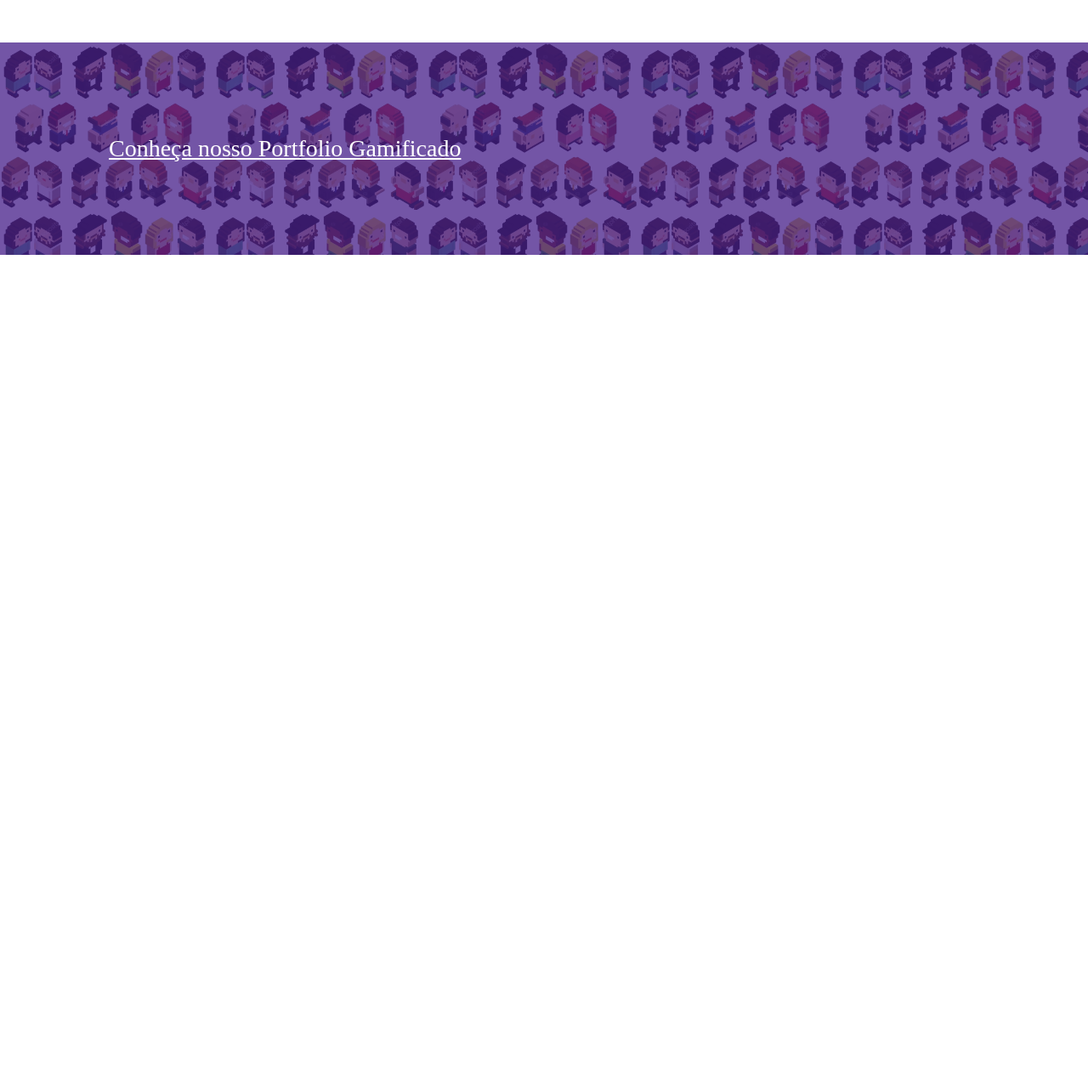
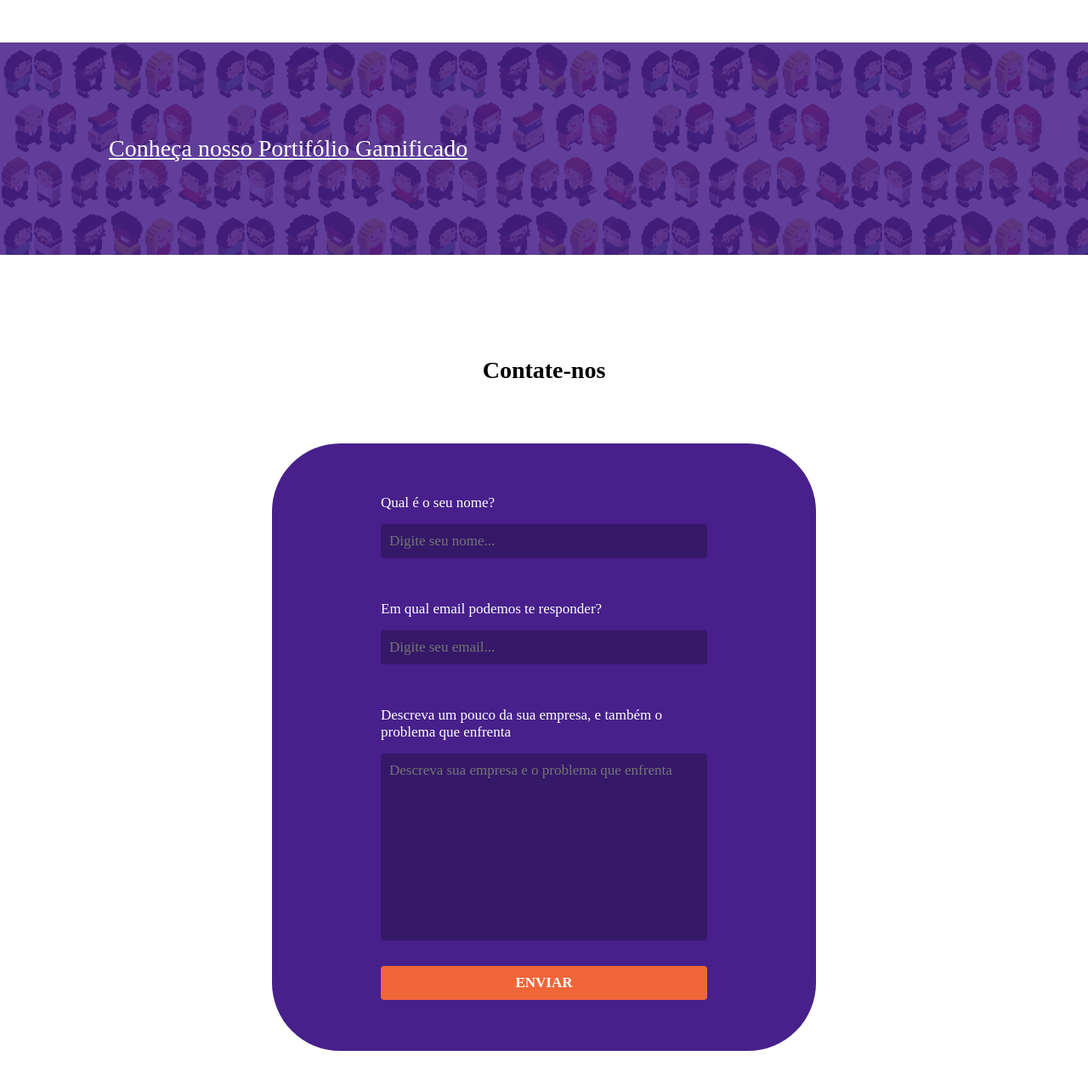
Before and after one commit to vacatoladi/gameficaai, a plain HTML site: page index.html in a window 1280 px wide. Shown: the part 2457-3733 px from the top of the page at 85% size. Before the commit the page ends 2757 px from the top, so only its background shows below. Drawn offline with Linux system fonts and the light colour scheme; a web font is replaced by a local one.

Commit message:
feat: Formulario de contato foi adicionado

```diff
--- a/index.html
+++ b/index.html
@@ -67,11 +67,31 @@
 
         </div>
     </section>
-    <section id="portfolio">
+    <section id="portifolio">
         <div class="filtro"></div>
         <div class="container-grid">
-            <a href="#">Conheça nosso Portfolio Gamificado</a>
+            <a href="#">Conheça nosso Portifólio Gamificado</a>
         </div>
+    </section>
+    <section id="contato">
+        <h2>Contate-nos</h2>
+
+        <form>
+            <div class="campo">
+                <label for="">Qual é o seu nome?</label>
+                <input type="text" placeholder="Digite seu nome...">
+            </div>
+            <div class="campo">
+                <label for="">Em qual email podemos te responder?</label>
+                <input type="email" name="" id="" placeholder="Digite seu email...">
+            </div>
+            <div class="campo-textarea">
+                <label for="">Descreva um pouco da sua empresa, e também o problema que enfrenta</label>
+                <textarea name="" id="" cols="30" rows="10" placeholder="Descreva sua empresa e o problema que enfrenta"></textarea>
+            </div>
+            <button type="submit">Enviar</button>
+        </form>
+
     </section>
 
 </body>
--- a/style.css
+++ b/style.css
@@ -210,7 +210,7 @@ h2 {
     background-color: #ad4929;
 }
 
-#portfolio {
+#portifolio {
     height: 250px;
 
     margin-bottom: 120px;
@@ -229,25 +229,24 @@ h2 {
     height: 100%;
     width: 100%;
 
-    background-color: #47208bc2 ;
+    background-color: #47208bdc;
 
     position: absolute;
     top: 0;
 }
 
-#portfolio .container-grid {
+#portifolio .container-grid {
     height: 100%;
 
     display: flex;
     flex-direction: column;
     justify-content: center;
-
 }
 
-#portfolio a {
+#portifolio a{
     width: fit-content;
 
-    font-family: 'anta';
+    font-family: 'Anta';
     font-size: 28px;
 
     color: white;
@@ -255,6 +254,124 @@ h2 {
     z-index: 1;
 }
 
-#portfolio a:hover {
+#portifolio a:hover {
     transform: scale(1.05);
 }
+
+#contato {
+    text-align: center;
+
+    padding-bottom: 100px;
+    margin-bottom: 100px;
+}
+
+#contato h2 {
+    margin-bottom: 70px;
+}
+
+#contato form {
+    width: 50%;
+
+    margin: 0 auto;
+    padding: 60px 0;
+
+    display: flex;
+    flex-direction: column;
+    align-items: center;
+
+    border-radius: 80px;
+
+    background-color: var(--roxo-gamifica);
+
+    color: white;
+    font-family: "Montserrat";
+}
+
+#contato form label {
+    margin-bottom: 15px;
+    font-size: 17px;
+
+}
+
+.campo {
+    width: 60%;
+
+    margin-bottom: 50px;
+
+    text-align: left;
+
+    display: flex;
+    flex-direction: column;
+    justify-content: space-between;
+}
+
+.campo input {
+    height: 40px;
+
+    color: white;
+    background-color: #351868;
+
+    border: none;
+    border-radius: 4px;
+
+    outline: none;
+
+    text-indent: 10px;
+
+    font-family: "Montserrat";
+    font-size: 17px;
+}
+
+.campo-textarea {
+    width: 60%;
+
+    margin-bottom: 30px;
+
+    text-align: left;
+
+    display: flex;
+    flex-direction: column;
+    justify-content: space-between;
+}
+
+.campo-textarea textarea {
+    color: white;
+    background-color: #351868;
+
+    border: none;
+    border-radius: 4px;
+
+    padding: 10px;
+
+    font-family: "Montserrat";
+    font-size: 17px;
+
+    outline: none;
+
+    resize: none;
+}
+
+.campo input:focus, .campo-textarea textarea:focus {
+    outline: 2px solid var(--laranja-gamifica)
+}
+
+#contato form button {
+    height: 40px;
+    width: 60%;
+
+    font-family: "Montserrat";
+    font-size: 17px;
+    font-weight: 600;
+
+    color: white;
+    background-color: var(--laranja-gamifica);
+
+    border: none;
+    border-radius: 4px;
+
+    text-transform: uppercase;
+}
+
+#contato form button:hover {
+    background-color: #ad4929;
+}
```
